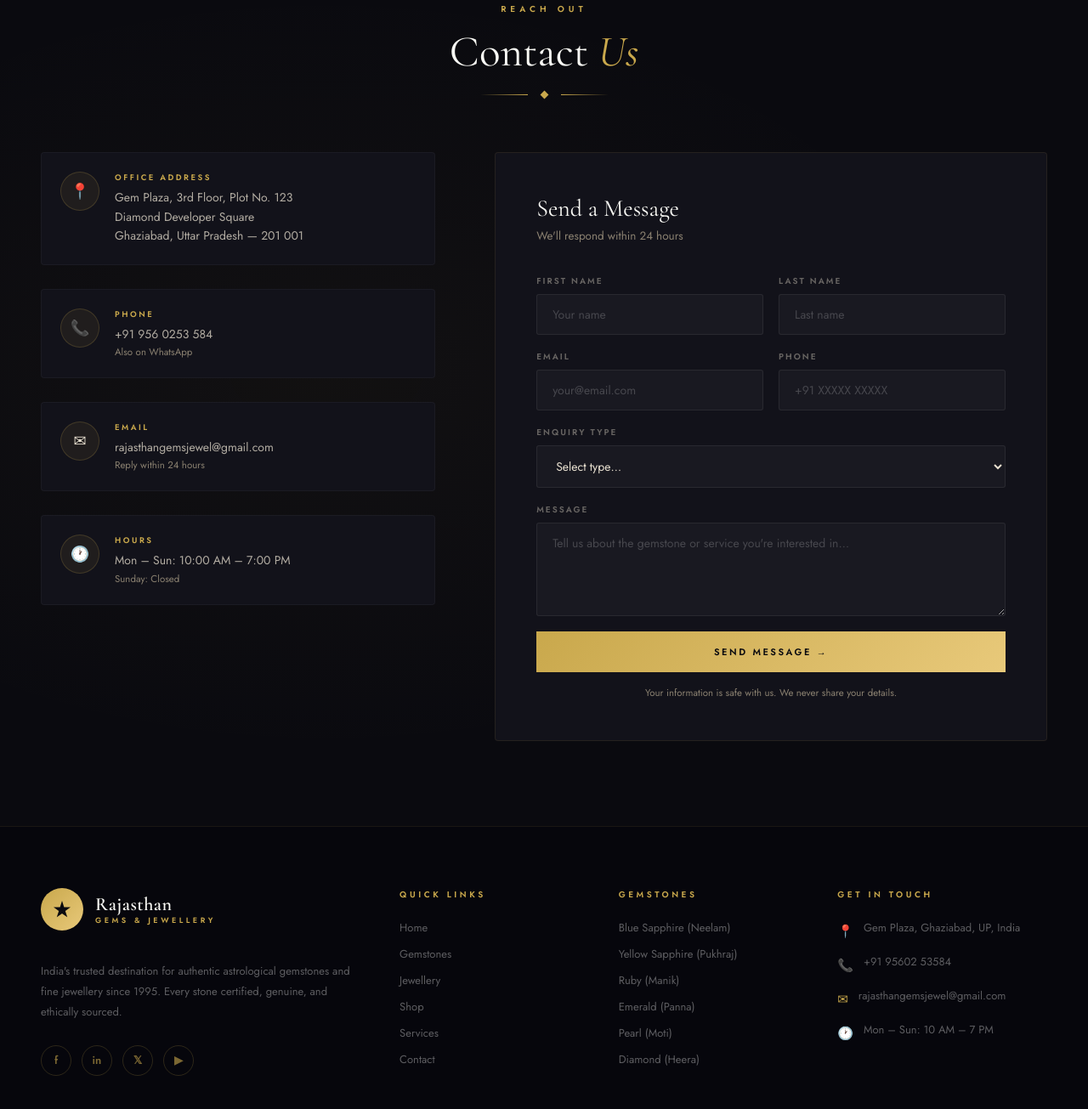
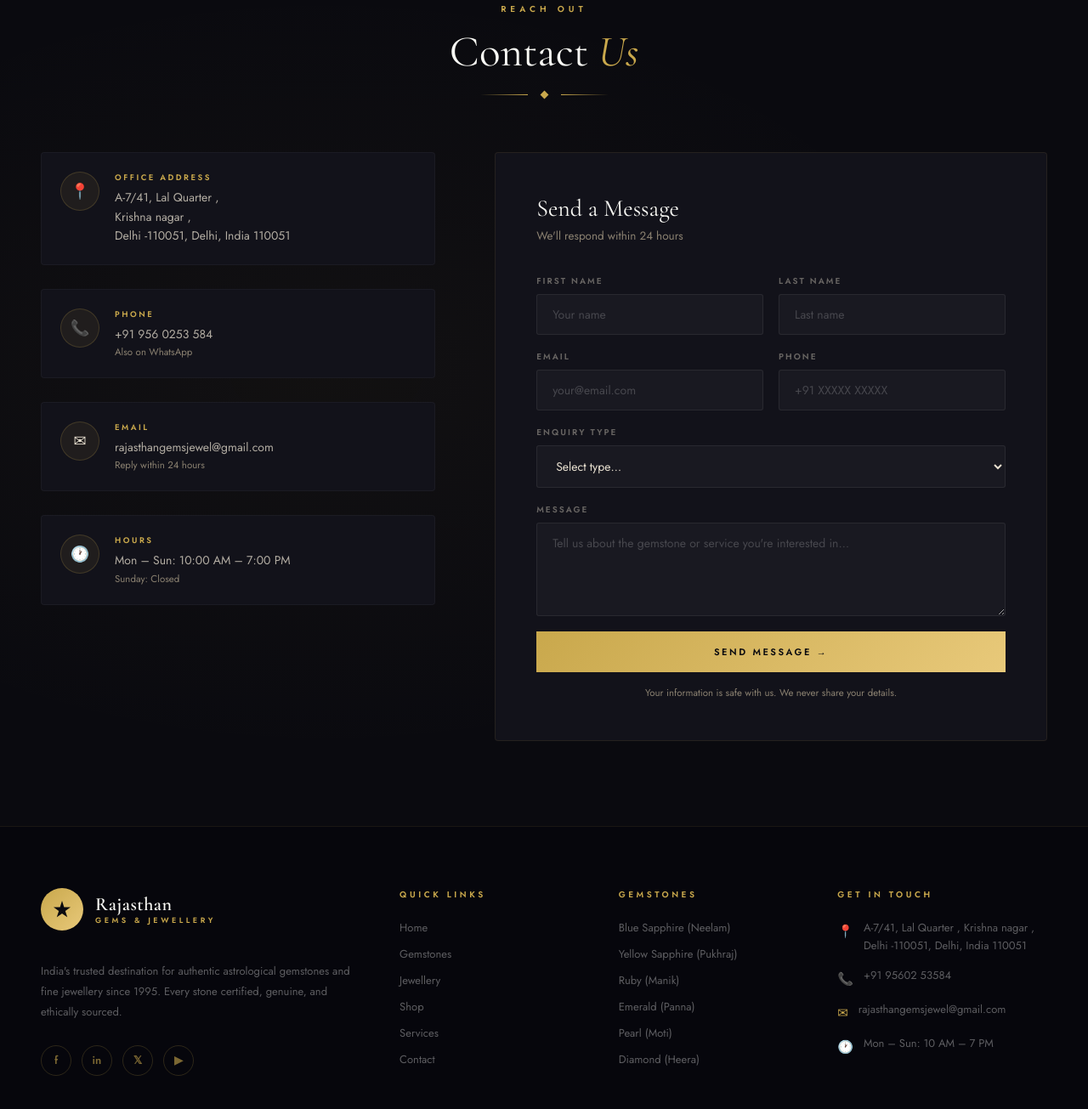
Before and after one commit to SmarthSarin/Rajasthan-Gems-Jewellery, a plain HTML site: page index.html in a window 1280 px wide. Shown: the part 7300-8605 px from the top of the page at 85% size. Drawn offline with nearby package versions, Linux system fonts and the light colour scheme.

Commit message:
Update index.html

```diff
--- a/index.html
+++ b/index.html
@@ -1176,7 +1176,7 @@ textarea.form-control{resize:vertical;min-height:110px}
           <div class="ci-icon">📍</div>
           <div>
             <div class="ci-label">Office Address</div>
-            <div class="ci-value">Gem Plaza, 3rd Floor, Plot No. 123<br/>Diamond Developer Square<br/>Ghaziabad, Uttar Pradesh — 201 001</div>
+            <div class="ci-value">A-7/41, Lal Quarter , <br/>Krishna nagar , <br/>Delhi -110051, Delhi, India 110051</div>
           </div>
         </div>
         <div class="contact-info-item">
@@ -1300,7 +1300,7 @@ textarea.form-control{resize:vertical;min-height:110px}
 
       <div>
         <div class="footer-col-title">Get In Touch</div>
-        <div class="footer-ci"><span class="footer-ci-icon">📍</span><span>Gem Plaza, Ghaziabad, UP, India</span></div>
+        <div class="footer-ci"><span class="footer-ci-icon">📍</span><span>A-7/41, Lal Quarter , Krishna nagar , Delhi -110051, Delhi, India 110051</span></div>
         <div class="footer-ci"><span class="footer-ci-icon">📞</span><span>+91 95602 53584</span></div>
         <div class="footer-ci"><span class="footer-ci-icon">✉</span><span>rajasthangemsjewel@gmail.com</span></div>
         <div class="footer-ci"><span class="footer-ci-icon">🕐</span><span>Mon – Sun: 10 AM – 7 PM</span></div>
```
